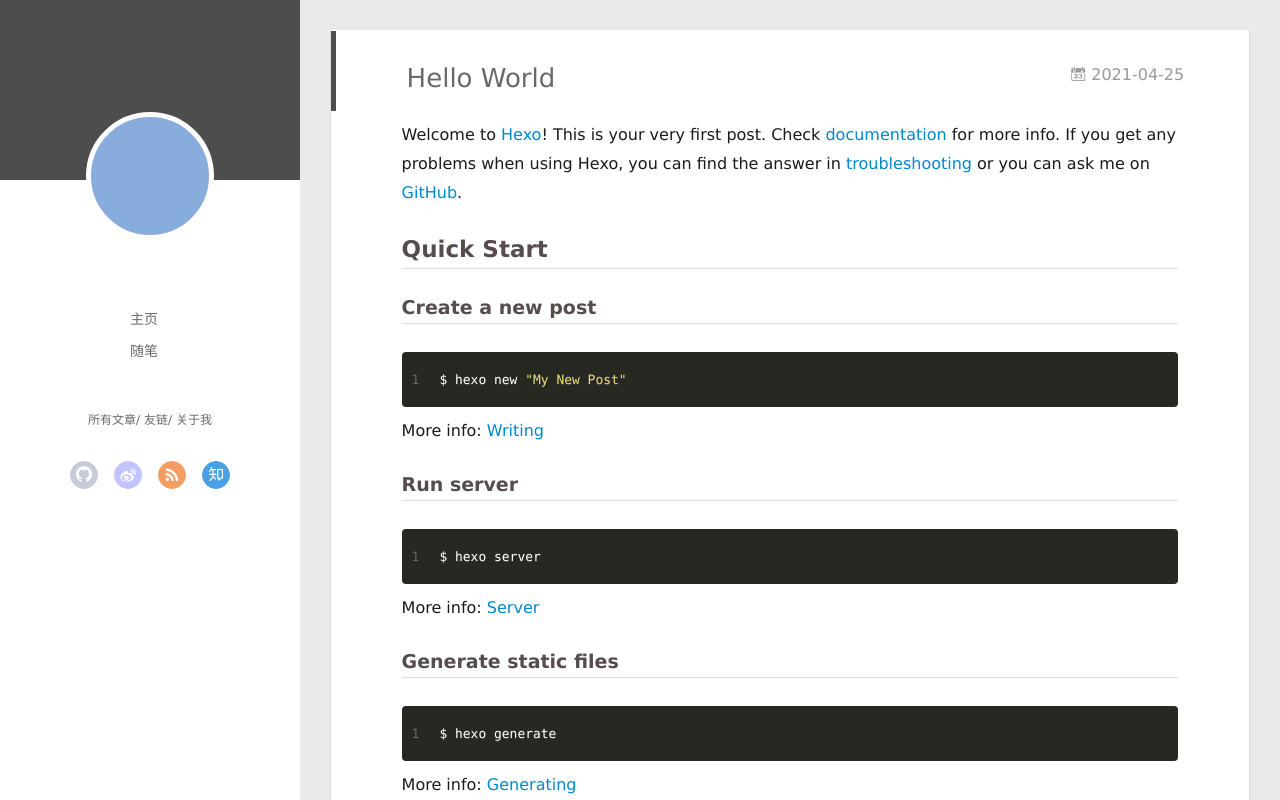
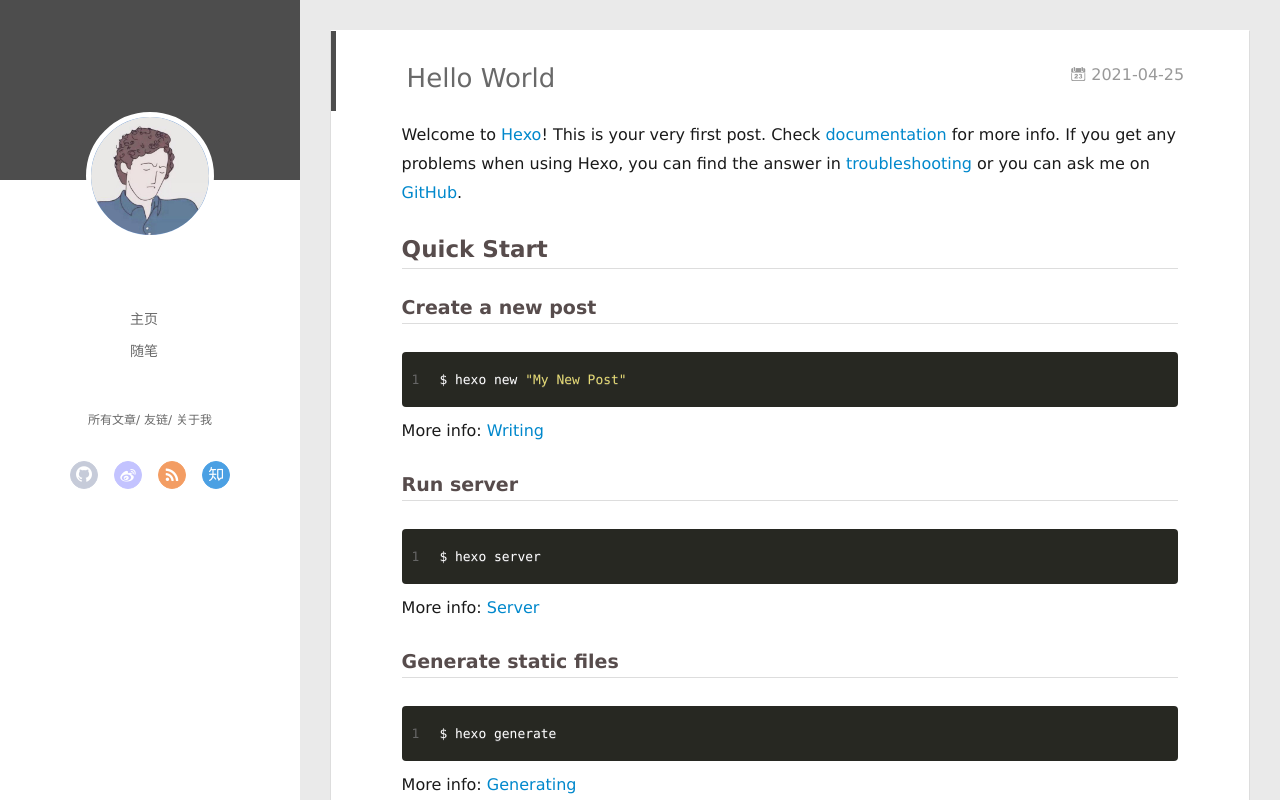
Before and after one commit to richardxv/richardxv.github.io, a plain HTML site: page 2021/04/25/hello-world/index.html in a window 1280 px wide. Drawn offline with Linux system fonts and the light colour scheme; no server answers.

Commit message:
Site updated: 2021-04-25 20:34:22

```diff
--- a/2021/04/25/hello-world/index.html
+++ b/2021/04/25/hello-world/index.html
@@ -47,7 +47,7 @@
 <div class="intrude-less">
 	<header id="header" class="inner">
 		<a href="/" class="profilepic">
-			<img src="" class="js-avatar">
+			<img src="/assets/head.png" class="js-avatar">
 		</a>
 		<hgroup>
 		  <h1 class="header-author"><a href="/"></a></h1>
@@ -105,7 +105,7 @@
 	<div class="intrude-less">
 		<header id="header" class="inner">
 			<div class="profilepic">
-				<img src="" class="js-avatar">
+				<img src="/assets/head.png" class="js-avatar">
 			</div>
 			<hgroup>
 			  <h1 class="header-author js-header-author"></h1>
```
Also changed, not shown: archives/2021/04/index.html (+2 -2 lines), archives/2021/index.html (+2 -2 lines), archives/index.html (+2 -2 lines), index.html (+2 -2 lines).
